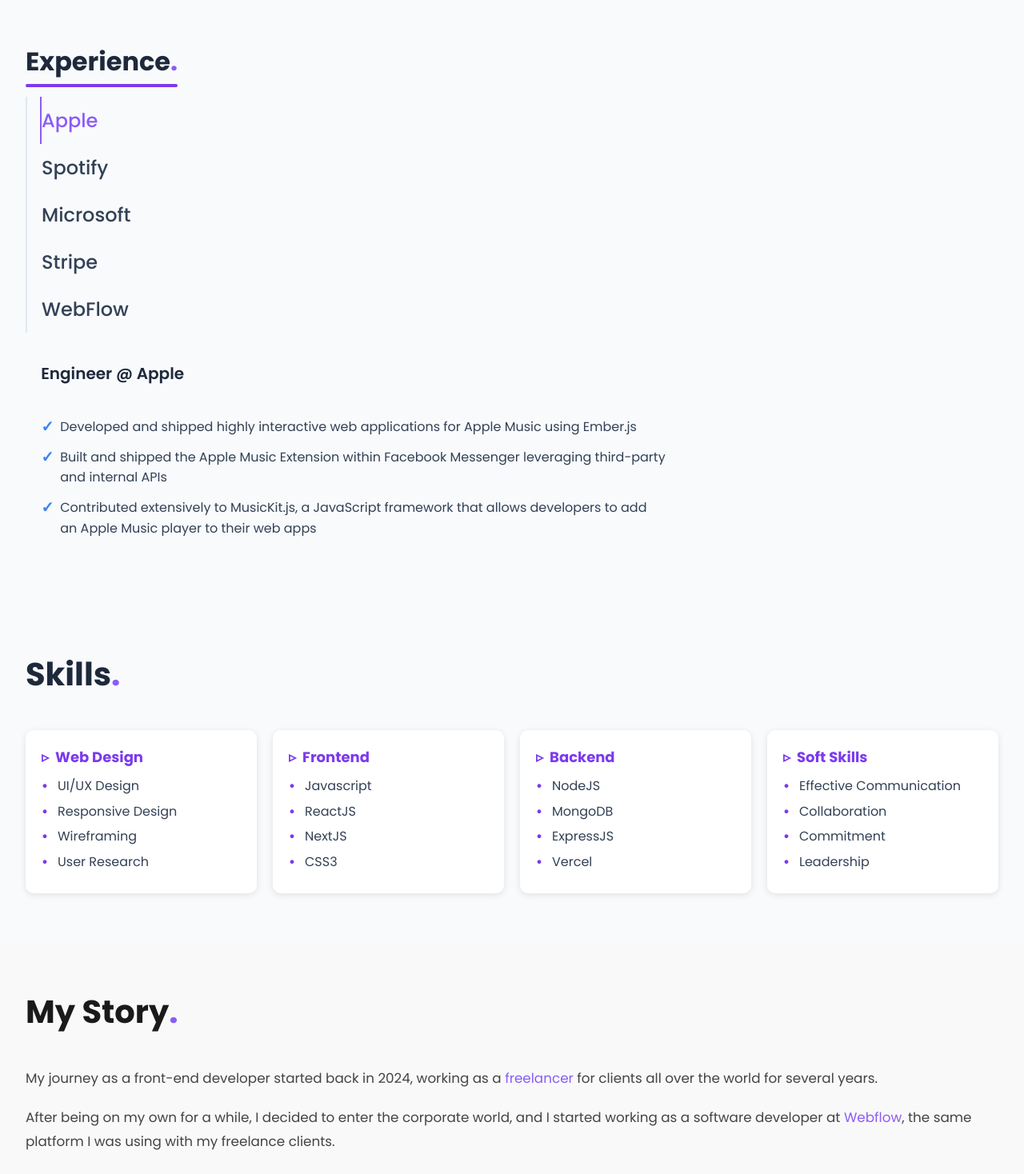
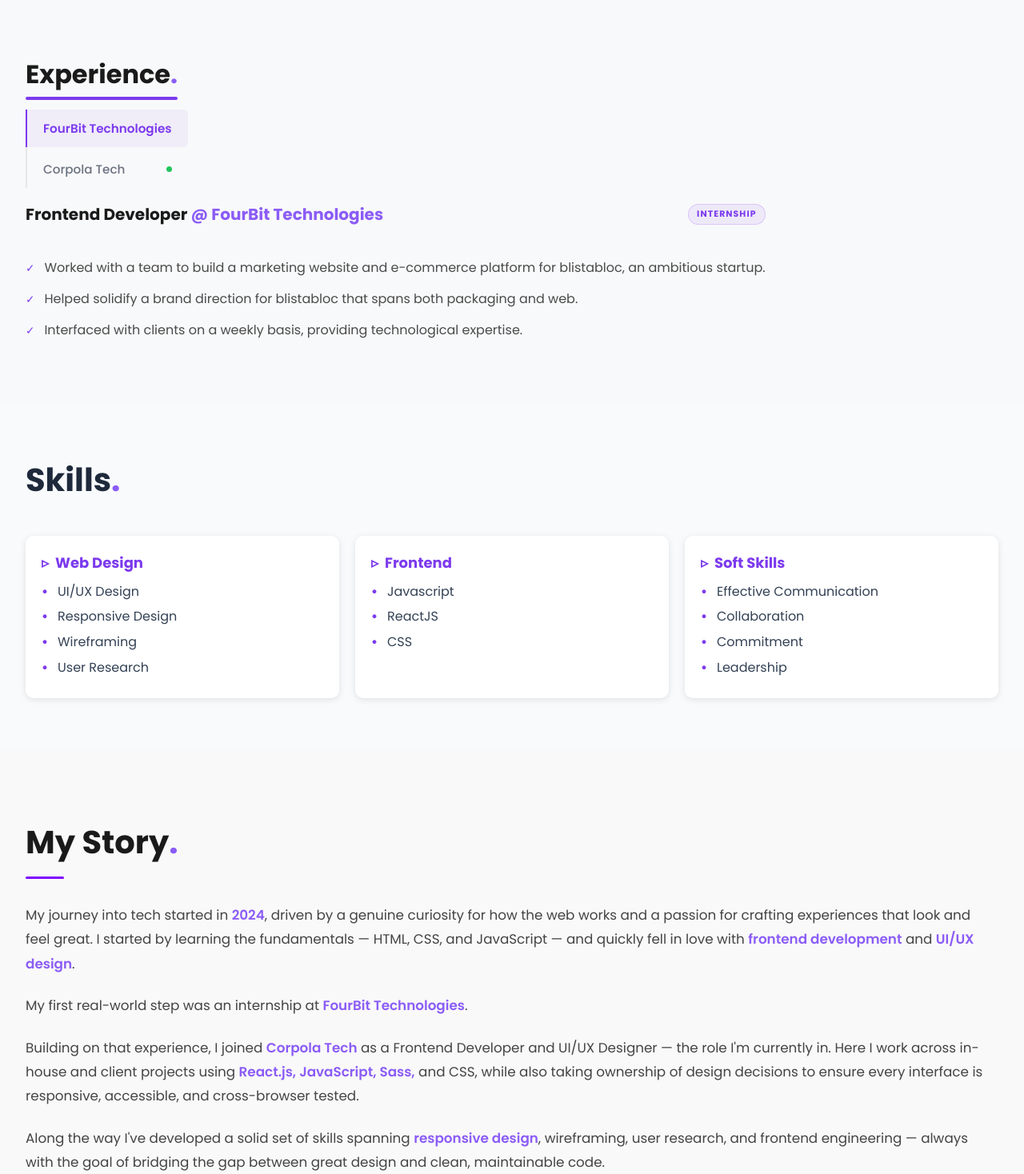
Before and after one commit to LoneKuzuri/Portfolio, a React (Vite) app: page / in a window 1280 px wide. Shown: the part 1460-2928 px from the top of the page at 80% size. Built offline with nearby package versions, Linux system fonts and the light colour scheme.

Commit message:
updated current status

```diff
--- a/src/About/About.css
+++ b/src/About/About.css
@@ -1,38 +1,74 @@
 .about-section {
-  padding: 3rem 2rem;
-  /* max-width: 800px; */
+  padding: 5rem 2rem;
   margin: 0 auto;
   font-family: 'Poppins', sans-serif;
   background-color: #f9f9f9;
   color: #333;
   line-height: 1.8;
   width: 100%;
+  opacity: 0;
+  transform: translateY(40px);
+  animation: aboutFadeUp 1s ease-out 0.2s forwards;
 }
-
 .about-section h1 {
   font-size: 2.5rem;
   font-weight: 700;
   color: #1a1a1a;
-  margin-bottom: 2rem;
+  margin-bottom: 2.5rem;
+  position: relative;
+  display: inline-block;
+}
+
+.about-section h1::after {
+  content: '';
+  position: absolute;
+  bottom: -10px;
+  left: 0;
+  width: 48px;
+  height: 3px;
+  border-radius: 2px;
+  background: #8000ff;
 }
 
 .purple-text {
   color: #8000ff;
 }
-
 .about-section p {
   font-size: 1.05rem;
-  margin-bottom: 1.2rem;
+  margin-bottom: 1.4rem;
   color: #444;
+  /* max-width: 720px; */
+  opacity: 0;
+  animation: aboutFadeUp 0.7s ease-out forwards;
 }
+
+.about-section p:nth-child(2) { animation-delay: 0.35s; }
+.about-section p:nth-child(3) { animation-delay: 0.45s; }
+.about-section p:nth-child(4) { animation-delay: 0.55s; }
+.about-section p:nth-child(5) { animation-delay: 0.65s; }
+.about-section p:nth-child(6) { animation-delay: 0.75s; }
 
 .about-section p:last-child {
   margin-bottom: 0;
 }
 
+
+.about-section p .purple-text {
+  font-weight: 600;
+  position: relative;
+}
+
+@keyframes aboutFadeUp {
+  to {
+    opacity: 1;
+    transform: translateY(0);
+  }
+}
+
+
 @media screen and (max-width: 768px) {
   .about-section {
-    padding: 2rem 1.2rem;
+    padding: 4rem 1.5rem;
   }
 
   .about-section h1 {
@@ -41,5 +77,21 @@
 
   .about-section p {
     font-size: 1rem;
+    max-width: 100%;
   }
 }
+
+@media screen and (max-width: 480px) {
+  .about-section {
+    padding: 3rem 1rem;
+  }
+
+  .about-section h1 {
+    font-size: 1.75rem;
+  }
+
+  .about-section p {
+    font-size: 0.95rem;
+    line-height: 1.75;
+  }
+}
--- a/src/About/About.jsx
+++ b/src/About/About.jsx
@@ -4,12 +4,27 @@
 const About = () => {
   return (
     <div className="about-section">
-        <h1>My Story<span className="purple-text">.</span></h1>
-        <p>My journey as a front-end developer started back in 2024, working as a <span className="purple-text">freelancer</span> for clients all over the world for several years.</p>
-        <p>After being on my own for a while, I decided to enter the corporate world, and I started working as a software developer at <span className="purple-text">Webflow</span>, the same platform I was using with my freelance clients.</p>
-        <p>After some exciting months of work at Webflow, I decided to transition to <span className="purple-text">Stripe</span>, where I returned what I love: front-end development. </p>
-        <p>My <span className="purple-text">success</span> quickly compounded I started receiving job offers from the biggest names in the industry.</p>
-        <p>All these opportunities led me to travel the world. Eventually, however, I decided to settle down for a more calm and simple routine, and I'm now working at Apple. And you know what? I love what I do! 💜</p>
+      <h1>My Story<span className="purple-text">.</span></h1>
+
+      <p>
+        My journey into tech started in <span className="purple-text">2024</span>, driven by a genuine curiosity for how the web works and a passion for crafting experiences that look and feel great. I started by learning the fundamentals — HTML, CSS, and JavaScript — and quickly fell in love with <span className="purple-text">frontend development</span> and <span className="purple-text">UI/UX design</span>.
+      </p>
+
+      <p>
+        My first real-world step was an internship at <span className="purple-text">FourBit Technologies</span>.
+      </p>
+
+      <p>
+        Building on that experience, I joined <span className="purple-text">Corpola Tech</span> as a Frontend Developer and UI/UX Designer — the role I'm currently in. Here I work across in-house and client projects using <span className="purple-text">React.js, JavaScript, Sass,</span> and CSS, while also taking ownership of design decisions to ensure every interface is responsive, accessible, and cross-browser tested.
+      </p>
+
+      <p>
+        Along the way I've developed a solid set of skills spanning <span className="purple-text">responsive design</span>, wireframing, user research, and frontend engineering — always with the goal of bridging the gap between great design and clean, maintainable code.
+      </p>
+
+      <p>
+        I'm still early in my journey, but I show up every day committed to growing, building, and creating things I'm proud of. And honestly? I love what I do! 💜
+      </p>
     </div>
   )
 }
--- a/src/AboutPage/AboutPage.jsx
+++ b/src/AboutPage/AboutPage.jsx
@@ -3,44 +3,24 @@
 
 const experienceData = [
  {
-    company: 'Apple',
-    role: 'Engineer @ Apple',
-    date: 'May 2018 - Present',
+      company: 'FourBit Technologies',
+      role: 'Frontend Developer Intern @ FourBit Technologies',
+      date: 'March - June 2025',
       points: [
-      'Developed interactive apps using Ember.js for Apple Music.',
-      'Shipped the Apple Music Extension for Facebook Messenger.',
-      'Contributed to MusicKit.js JavaScript framework.',
-    ],
+        'Worked with a team to build a marketing website and e-commerce platform for blistabloc, an ambitious startup.',
+        'Helped solidify a brand direction for blistabloc that spans both packaging and web.',
+        'Interfaced with clients on a weekly basis, providing technological expertise.'
+      ]
     },
     {
-    company: 'Spotify',
-    role: 'UI Engineer @ Spotify',
-    date: 'July - Dec 2017',
+      company: 'Corpola Tech',
+      role: 'Frontend Developer Intern @ Corpola Tech',
+      date: 'Dec - Present 2025',
       points: [
-      'Wrote performant code for various projects.',
-      'Worked across multiple platforms and CMS.',
-      'Collaborated with multidisciplinary teams.',
-    ],
-  },
-  {
-    company: 'Microsoft',
-    role: 'Frontend Developer @ Microsoft',
-    date: 'Jan - Apr 2018',
-    points: [
-      'Built a marketing website for a startup.',
-      'Shaped brand direction across packaging and web.',
-      'Communicated directly with clients.',
-    ],
-  },
-  {
-    company: 'Stripe',
-    role: 'Frontend Developer @ Stripe',
-    date: 'Jan - June 2017',
-    points: [
-      'Maintained client websites using HTML, CSS, JS.',
-      'Tested across browsers and devices.',
-      'Worked with clients like JetBlue, U.S. Cellular.',
-    ],
+        'Developed and maintained code for in-house and client websites primarily using HTML, CSS, Sass, JavaScript, and React.js',
+        'Manually tested sites in various browsers and mobile devices to ensure cross-browser compatibility and responsiveness.',
+        'Clients included Reliance College'
+      ]
     },
 ];
 
@@ -51,11 +31,7 @@
   },
   {
     title: 'Frontend',
-    list: ['JavaScript', 'ReactJS', 'NextJS', 'CSS3'],
-  },
-  {
-    title: 'Backend',
-    list: ['NodeJS', 'MongoDB', 'ExpressJS', 'Vercel'],
+    list: ['JavaScript', 'ReactJS', 'CSS3'],
   },
   {
     title: 'Soft Skills',
--- a/src/Experience/Experience.css
+++ b/src/Experience/Experience.css
@@ -1,136 +1,244 @@
-@import url('https://fonts.googleapis.com/css2?family=Poppins:wght@400;500;600;700;800&display=swap');
-
-body {
-  font-family: 'Poppins', sans-serif;
-  margin: 0;
-  padding: 0;
-  box-sizing: border-box;
-}
+/* ═══════════════════════════════════════════════
+   Experience Section — Enhanced (original theme kept)
+═══════════════════════════════════════════════ */
 
 .experience-section {
-  padding: 4rem 2rem;
-  background-color: #f8fafc;
+  padding: 5rem 2rem;
+  background-color: #f8f9fa;
 }
 
 .section-title {
   font-size: 2.5rem;
-  font-weight: 800;
-  margin-bottom: 2rem;
-  color: #1e293b;
+  font-weight: 700;
+  color: #1a1a1a;
+  margin-bottom: 2.5rem;
 }
 
-.purple-dot {
-  color: #8b5cf6;
+.purple-dot,
+.purple-text {
+  color: #7c3aed;
 }
 
+/* ── Layout ── */
 .experience-container {
   display: flex;
-  gap: 2rem;
-  flex-wrap: wrap;
+  gap: 3rem;
+  align-items: flex-start;
 }
 
+/* ── Company List (sidebar) ── */
 .company-list {
   display: flex;
   flex-direction: column;
-  min-width: 150px;
-  border-left: 2px solid #e2e8f0;
-  padding-left: 1rem;
-
+  gap: 0.25rem;
+  min-width: 180px;
+  border-left: 2px solid #e5e7eb;
+  padding-left: 0;
 }
 
 .company-button {
+  position: relative;
+  display: flex;
+  align-items: center;
+  justify-content: space-between;
+  gap: 8px;
   background: none;
   border: none;
- font-size: 1.5rem;
+  border-left: 2px solid transparent;
+  margin-left: -2px;
+  padding: 0.75rem 1.25rem;
+  font-size: 0.95rem;
   font-weight: 500;
-  color: #334155;
-  padding: 0.75rem 0;
+  color: #6b7280;
+  text-align: left;
   cursor: pointer;
-  border-left: 2px solid transparent;
-  text-align: left;
-  transition: all 0.3s ease;
-  /* text-decoration: none; */
+  transition: color 0.2s, border-color 0.2s, background 0.2s;
+  border-radius: 0 6px 6px 0;
 }
 
+.company-button:hover {
+  color: #7c3aed;
+  background: rgba(124, 58, 237, 0.05);
+}
 
 .company-button.active {
-  color: #8b5cf6;
-  border-color: #8b5cf6;
+  color: #7c3aed;
+  border-left-color: #7c3aed;
+  background: rgba(124, 58, 237, 0.06);
+  font-weight: 600;
 }
 
+.company-button-name {
+  flex: 1;
+}
+
+/* Green dot for current role */
+.company-button-dot {
+  width: 7px;
+  height: 7px;
+  border-radius: 50%;
+  background: #22c55e;
+  flex-shrink: 0;
+  box-shadow: 0 0 0 0 rgba(34, 197, 94, 0.5);
+  animation: dot-pulse 2.5s ease-in-out infinite;
+}
+
+@keyframes dot-pulse {
+  0%, 100% { box-shadow: 0 0 0 0   rgba(34, 197, 94, 0.45); }
+  50%       { box-shadow: 0 0 0 5px rgba(34, 197, 94, 0);    }
+}
+
+/* ── Details Panel ── */
 .details {
   flex: 1;
-  padding-left: 1.2rem;
-  max-width: 800px;
-  margin-top: 1rem;
+  opacity: 0;
+  transform: translateX(10px);
+  transition: opacity 0.22s ease, transform 0.22s ease;
+}
+
+.details-visible {
+  opacity: 1;
+  transform: translateX(0);
+}
+
+/* Header row: title + badge */
+.details-header {
+  display: flex;
+  align-items: flex-start;
+  justify-content: space-between;
+  gap: 1rem;
+  margin-bottom: 0.35rem;
+  flex-wrap: wrap;
 }
 
 .details h3 {
   font-size: 1.25rem;
-  font-weight: 600;
-  margin-bottom: 0.5rem;
-  color: #1e293b;
+  font-weight: 700;
+  color: #1a1a1a;
+  margin: 0;
+  line-height: 1.3;
 }
 
 .date {
-  font-size: 0.875rem;
-  color: #64748b;
-  margin-bottom: 1rem;
+  font-size: 0.85rem;
+  color: #6b7280;
+  margin: 0.25rem 0 1.25rem;
 }
 
+/* Role type badge */
+.experience-badge {
+  font-size: 0.68rem;
+  font-weight: 700;
+  letter-spacing: 0.1em;
+  text-transform: uppercase;
+  color: #7c3aed;
+  background: rgba(124, 58, 237, 0.08);
+  border: 1px solid rgba(124, 58, 237, 0.2);
+  padding: 4px 10px;
+  border-radius: 20px;
+  white-space: nowrap;
+  flex-shrink: 0;
+}
+
+/* ── Bullet Points ── */
 .details ul {
   list-style: none;
-  padding-left: 0;
+  padding: 0;
   margin: 0;
+  display: flex;
+  flex-direction: column;
+  gap: 0.85rem;
 }
 
 .details li {
   display: flex;
   align-items: flex-start;
-  gap: 0.5rem;
-  margin-bottom: 0.75rem;
-  color: #334155;
+  gap: 0.75rem;
   font-size: 1rem;
   line-height: 1.6;
+  color: #4a4a4a;
+  opacity: 0;
+  animation: fadeUp 0.4s ease forwards;
+}
+
+@keyframes fadeUp {
+  from { opacity: 0; transform: translateY(8px); }
+  to   { opacity: 1; transform: translateY(0);   }
 }
 
 .tick {
-  color: #3b82f6;
-  font-weight: 600;
-  font-size: 1.2rem;
-  line-height: 1;
-  margin-top: 0.2rem;
+  color: #7c3aed;
+  font-size: 0.85rem;
+  margin-top: 3px;
+  flex-shrink: 0;
 }
 
-/* Responsive */
+/* ═══════════════════════════════════════════════
+   Responsive
+═══════════════════════════════════════════════ */
+
 @media (max-width: 768px) {
+  .experience-section {
+    padding: 4rem 1.5rem;
+  }
+
   .experience-container {
     flex-direction: column;
+    gap: 1.5rem;
   }
 
   .company-list {
     flex-direction: row;
-    overflow-x: auto;
+    flex-wrap: wrap;
     border-left: none;
-    border-bottom: 2px solid #e2e8f0;
+    border-bottom: 2px solid #e5e7eb;
     padding-left: 0;
-    padding-bottom: 0.5rem;
-    gap: 1.5rem;
+    padding-bottom: 0;
+    gap: 0;
   }
 
   .company-button {
     border-left: none;
     border-bottom: 2px solid transparent;
-    padding: 0.5rem;
+    margin-left: 0;
+    margin-bottom: -2px;
+    border-radius: 6px 6px 0 0;
+    padding: 0.6rem 1rem;
+    font-size: 0.9rem;
   }
 
   .company-button.active {
-    border-left: none;
-    border-bottom: 2px solid #8b5cf6;
+    border-left-color: transparent;
+    border-bottom-color: #7c3aed;
   }
 
   .details {
-    padding-left: 0;
-    padding-top: 1rem;
+    transform: translateY(8px);
+  }
+
+  .details-visible {
+    transform: translateY(0);
+  }
+
+  .section-title {
+    font-size: 2rem;
   }
 }
+
+@media (max-width: 480px) {
+  .experience-section {
+    padding: 3rem 1rem;
+  }
+
+  .details h3 {
+    font-size: 1.05rem;
+  }
+
+  .details li {
+    font-size: 0.93rem;
+  }
+
+  .experience-badge {
+    font-size: 0.62rem;
+  }
+}
--- a/src/Experience/Experience.jsx
+++ b/src/Experience/Experience.jsx
@@ -1,99 +1,94 @@
 import React, { useState } from 'react';
 import './Experience.css';
 
-const Experience = () => {
 const experienceData = [
   {
-      company: 'Apple',
-      role: 'Engineer @ Apple',
-      date: 'May 2018 - Present',
-      points: [
-        'Developed and shipped highly interactive web applications for Apple Music using Ember.js',
-        'Built and shipped the Apple Music Extension within Facebook Messenger leveraging third-party and internal APIs',
-        'Contributed extensively to MusicKit.js, a JavaScript framework that allows developers to add an Apple Music player to their web apps'
-      ]
-    },
-    {
-      company: 'Spotify',
-      role: 'UI Engineer @ Spotify',
-      date: 'July - December 2017',
-      points: [
-        'Write modern, performant, maintainable code for a diverse array of client and internal projects',
-        'Work with a variety of different languages, platforms, frameworks, and CMS',
-        'Communicate with multi-disciplinary teams of engineers, designers, and clients on a daily basis'
-      ]
-    },
-    {
-      company: 'Microsoft',
-      role: 'Frontend Developer @ Microsoft',
-      date: 'January - April 2018',
+    company: 'FourBit Technologies',
+    role: 'Frontend Developer',
+    company_label: '@ FourBit Technologies',
+    date: 'March – June 2025',
+    type: 'Internship',
     points: [
       'Worked with a team to build a marketing website and e-commerce platform for blistabloc, an ambitious startup.',
       'Helped solidify a brand direction for blistabloc that spans both packaging and web.',
-        'Interfaced with clients on a weekly basis, providing technological expertise.'
-      ]
+      'Interfaced with clients on a weekly basis, providing technological expertise.',
+    ],
   },
   {
-      company: 'Stripe',
-      role: 'Frontend Developer @ Stripe',
-      date: 'January - June 2017',
+    company: 'Corpola Tech',
+    role: 'Frontend Developer & UI/UX Designer ',
+    company_label: '@ Corpola Tech',
+    date: 'Dec 2025 – Present',
+    type: 'Internship · Current',
     points: [
-        'Developed and maintained code for in-house and client websites primarily using HTML, CSS, Sass, JavaScript, and jQuery',
+      'Developed and maintained code for in-house and client websites primarily using HTML, CSS, Sass, JavaScript, and React.js.',
       'Manually tested sites in various browsers and mobile devices to ensure cross-browser compatibility and responsiveness.',
-        'Clients included JetBlue, Lovesac, U.S. Cellular, U.S.'
-      ]
-    },
-    {
-      company: 'WebFlow',
-      role: 'Software Developer @ Webflow',
-      date: 'July - December 2016',
-      points: [
-        'Implemented performance optimization strategies, resulting in a 20% improvement in page load times across the platform.',
-        'Ensured cross-browser compatibility for the platform, enhancing the user experience for a diverse user base.',
-        'Integrated interactive data analytics features into the platform.',
-      ]
+      'Clients included Reliance College.',
+    ],
   },
 ];
 
-  const [activeIndex, setActiveIndex] = useState(0);
-
-  const CompanyDetails = ({ role, date, points }) => (
-    <div className="details">
-      <h3>{role}</h3>
+const CompanyDetails = ({ data, visible }) => {
+  const { role, company_label, date, type, points } = data;
+  return (
+    <div className={`details ${visible ? 'details-visible' : ''}`}>
+      <div className="details-header">
+        <div>
+          <h3>
+            {role}&nbsp;<span className="purple-text">{company_label}</span>
+          </h3>
           <p className="date">{date}</p>
+        </div>
+        <span className="experience-badge">{type}</span>
+      </div>
       <ul>
-        {points.map((point, index) => (
-          <li key={index}>
-            <span className="tick">&#10003;</span> {point}
+        {points.map((point, i) => (
+          <li key={i} style={{ animationDelay: `${i * 0.08}s` }}>
+            <span className="tick">&#10003;</span>
+            {point}
           </li>
         ))}
       </ul>
     </div>
   );
+};
+
+const Experience = () => {
+  const [activeIndex, setActiveIndex] = useState(0);
+  const [visible, setVisible] = useState(true);
+
+  const handleSwitch = (index) => {
+    if (index === activeIndex) return;
+    setVisible(false);
+    setTimeout(() => {
+      setActiveIndex(index);
+      setVisible(true);
+    }, 180);
+  };
 
   return (
     <div className="experience-section">
       <h2 className="section-title">
         Experience<span className="purple-dot">.</span>
       </h2>
+
       <div className="experience-container">
         <div className="company-list">
           {experienceData.map((exp, index) => (
             <button
               key={index}
               className={`company-button ${index === activeIndex ? 'active' : ''}`}
-              onClick={() => setActiveIndex(index)}
+              onClick={() => handleSwitch(index)}
             >
-              {exp.company}
+              <span className="company-button-name">{exp.company}</span>
+              {exp.type.includes('Current') && (
+                <span className="company-button-dot" aria-label="Current role" />
+              )}
             </button>
           ))}
         </div>
 
-        <CompanyDetails
-          role={experienceData[activeIndex].role}
-          date={experienceData[activeIndex].date}
-          points={experienceData[activeIndex].points}
-        />
+        <CompanyDetails data={experienceData[activeIndex]} visible={visible} />
       </div>
     </div>
   );
--- a/src/skills/Skills.jsx
+++ b/src/skills/Skills.jsx
@@ -17,17 +17,7 @@
       list: [
         'Javascript',
         'ReactJS',
-        'NextJS',
-        'CSS3',
-      ]
-    },
-    {
-      title: 'Backend',
-      list: [
-        'NodeJS',
-        'MongoDB',
-        'ExpressJS',
-        'Vercel',
+        'CSS',
       ]
     },
     {
```
Also changed, not shown: src/Contact/Contact.css (+149 -5 lines), src/Contact/Contact.jsx (+67 -11 lines). Lines whose indentation alone changed are shown as unchanged.
